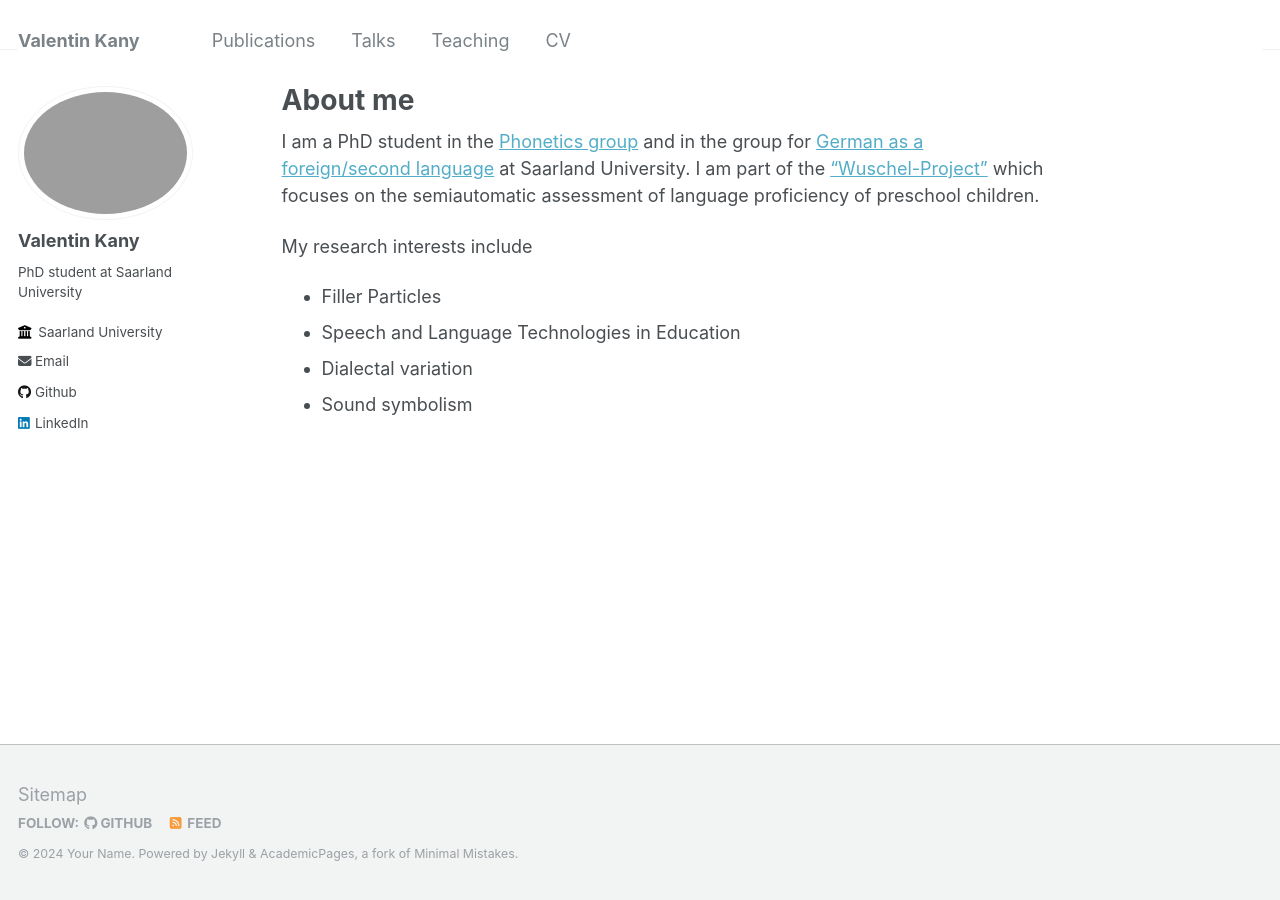
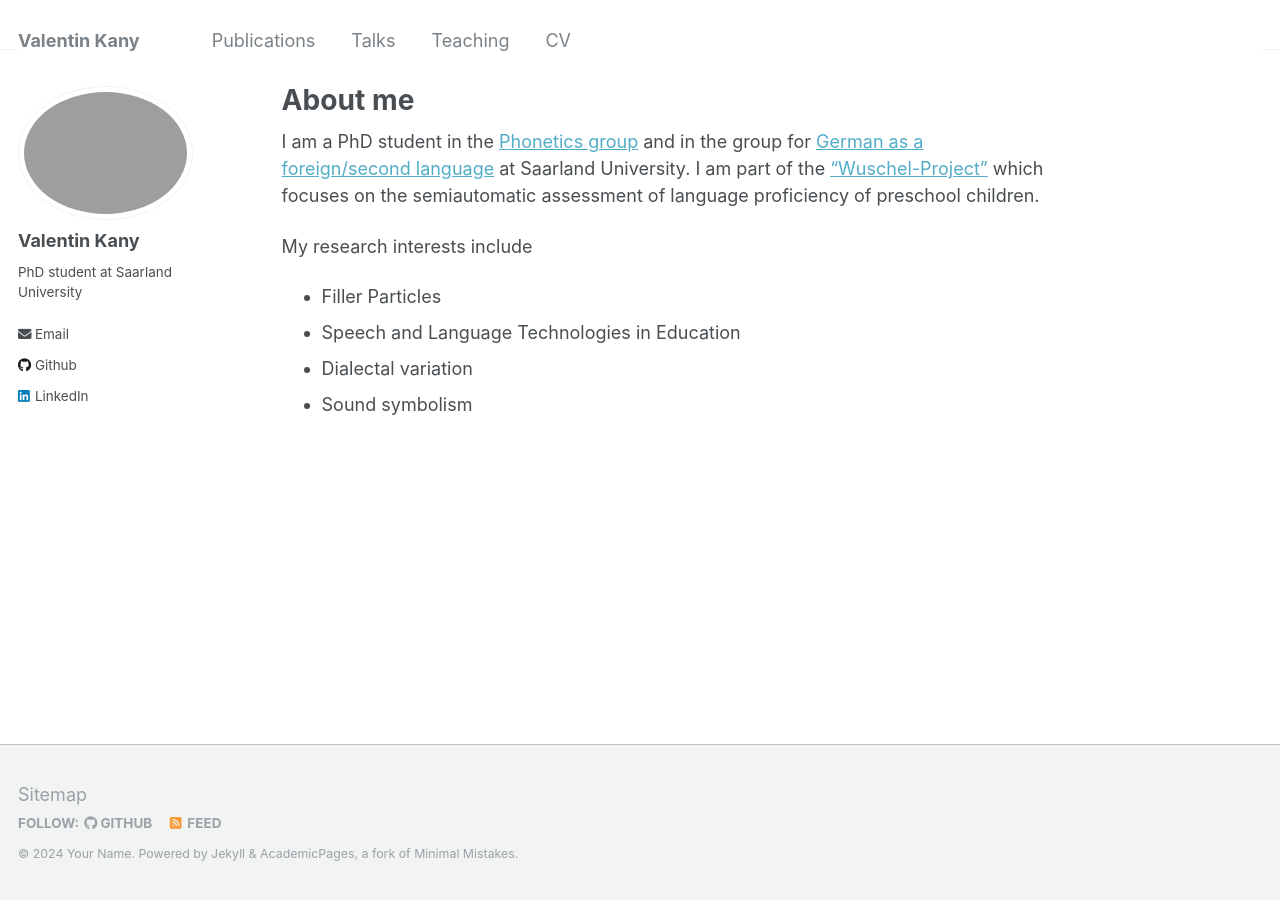
Before and after one commit to Valentin-Kany/Valentin-Kany.github.io, a Jekyll site: the page built from _pages/about.md, in a window 1280 px wide. Built offline with Jekyll 4.4.1, drawn with Linux system fonts in a browser that asks for light colours.

Commit message:
Update _config.yml

```diff
--- a/_config.yml
+++ b/_config.yml
@@ -26,7 +26,7 @@ author:
   pronouns         : # example: "she/her"
   bio              : "PhD student at Saarland University"
   location         : # "Earth"
-  employer         : "Saarland University"
+  employer         : #"Saarland University"
   uri              : # URL
   email            : "valentin.kany@uni-saarland.de"
 
```
